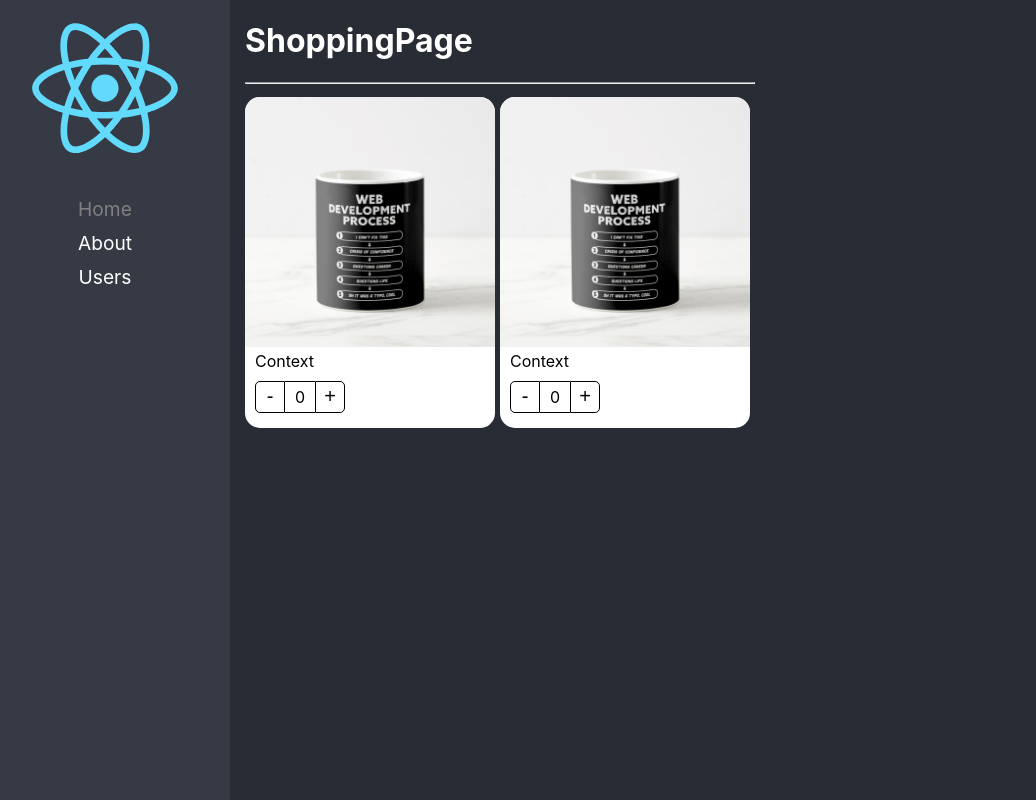
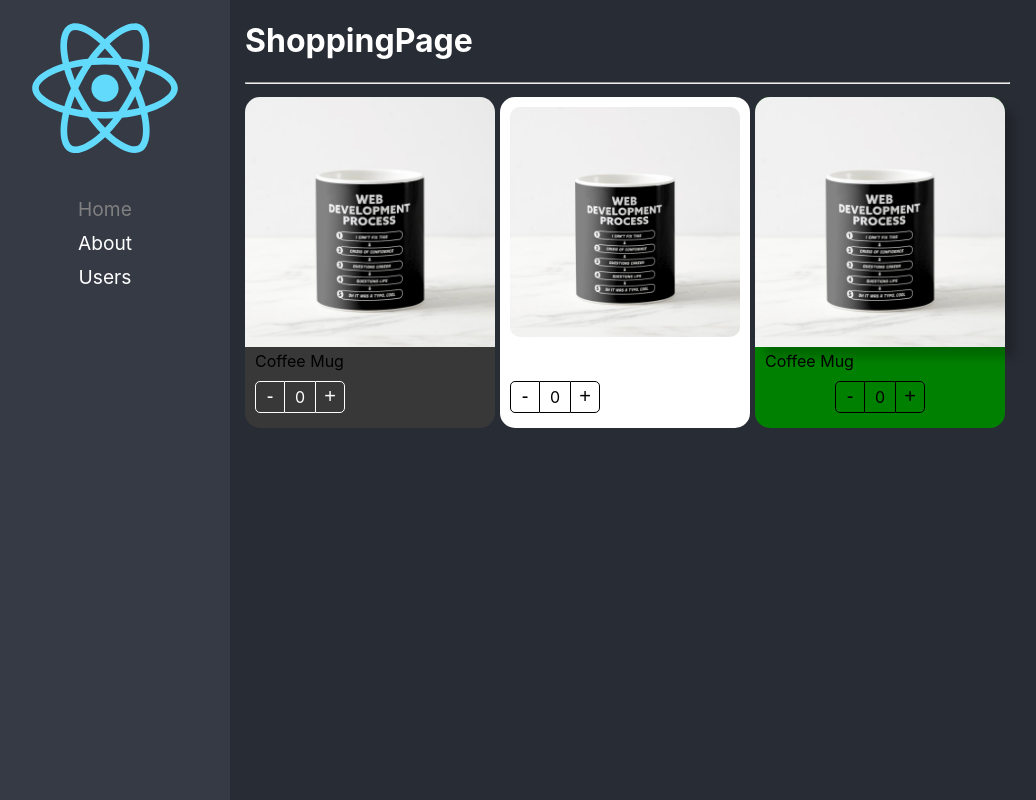
Before and after one commit to padimaster/react-adv-pro, a React (Create React App) app: page / in a window 1280 px wide. Shown: the whole page, without its empty margins (20-1056 px from the left). Built offline with nearby package versions, Linux system fonts and the light colour scheme.

Commit message:
Component extend styles implementation

```diff
--- a/src/component-patterns/components/ProductButtons.tsx
+++ b/src/component-patterns/components/ProductButtons.tsx
@@ -2,10 +2,15 @@ import styles from "../styles/styles.module.css";
 import { useContext } from "react";
 import { productContext } from "./ProductCard";
 
-export const ProductButtons = () => {
+export interface ProductButtonsProps {
+    className?: string;
+    style?: React.CSSProperties;
+}
+
+export const ProductButtons = ({ className, style }: ProductButtonsProps) => {
     const { counter, increaseBy } = useContext(productContext);
     return (
-        <div className={styles.buttonsContainer}>
+        <div className={`${styles.buttonsContainer} ${className}`} style={style}>
             <button
                 className={styles.buttonMinus}
                 onClick={() => increaseBy(-1)}
--- a/src/component-patterns/components/ProductCard.tsx
+++ b/src/component-patterns/components/ProductCard.tsx
@@ -1,18 +1,34 @@
 import styles from "../styles/styles.module.css";
 import { useProduct } from "../hooks/useProduct";
-import { createContext } from "react";
-import { ProductCardProps, ProductContextProps } from "../interfaces/Product.interfaces";
-
+import { createContext, } from "react";
+import {
+    ProductContextProps,
+    ProductProps,
+} from "../interfaces/Product.interfaces";
 
 export const productContext = createContext({} as ProductContextProps);
 const { Provider } = productContext;
 
-export const ProductCard = ({ children, product }: ProductCardProps) => {
+export interface ProductCardProps {
+    product: ProductProps;
+    children?: React.ReactElement | React.ReactElement[];
+    className?: string;
+    style?: React.CSSProperties;
+}
+
+export const ProductCard = ({
+    children,
+    product,
+    className,
+    style
+}: ProductCardProps) => {
     const { counter, increaseBy } = useProduct();
 
     return (
         <Provider value={{ counter, increaseBy, product }}>
-            <div className={styles.productCard}>{children}</div>
+            <div className={`${styles.productCard} ${className}`} style={style}>
+                {children}
+            </div>
         </Provider>
     );
 };
--- a/src/component-patterns/components/ProductImage.tsx
+++ b/src/component-patterns/components/ProductImage.tsx
@@ -3,8 +3,13 @@ import { productContext } from "./ProductCard";
 import noImage from "../assets/no-image.jpg";
 import styles from "../styles/styles.module.css";
 
+export interface ProductImageProps {
+    img?: string;
+    className?: string;
+    style?: React.CSSProperties;
+}
 
-export const ProductImage = ({ img = "" }) => {
+export const ProductImage = ({ img, className, style }: ProductImageProps) => {
     const { product } = useContext(productContext);
     let imgToShow: string;
 
@@ -17,6 +22,6 @@ export const ProductImage = ({ img = "" }) => {
     }
 
     return (
-        <img className={styles.productImg} src={imgToShow} alt="Coffee Mug" />
+        <img className={`${styles.productImg} ${className}`} src={imgToShow} alt="Coffee Mug" style={style}/>
     );
 };
--- a/src/component-patterns/components/ProductTitle.tsx
+++ b/src/component-patterns/components/ProductTitle.tsx
@@ -2,11 +2,17 @@ import styles from "../styles/styles.module.css";
 import { useContext } from "react";
 import { productContext } from "./ProductCard";
 
-export const ProductTitle = ({ title }: { title?: string }) => {
+export interface ProductTitleProps {
+    title?: string;
+    className?: string;
+    style?: React.CSSProperties;
+}
+
+export const ProductTitle = ({ title, className, style }: ProductTitleProps) => {
     const { product } = useContext(productContext);
 
     return (
-        <span className={styles.productDescription}>
+        <span className={`${styles.productDescription} ${className}`} style={style}>
             {title ? title : product.title}
         </span>
     );
--- a/src/component-patterns/pages/ShoppingPage.tsx
+++ b/src/component-patterns/pages/ShoppingPage.tsx
@@ -1,6 +1,5 @@
-import React from "react";
 import ProductCard, { ProductButtons, ProductImage, ProductTitle } from "../components";
-
+import '../styles/custom-styles.css';
 
 const product = {
     id: "1",
@@ -10,7 +9,7 @@ const product = {
 
 export const ShoppingPage = () => {
     return (
-        <div>
+        <div >
             <h1>ShoppingPage</h1>
             <hr />
             <div
@@ -26,16 +25,22 @@ export const ShoppingPage = () => {
                     <ProductCard.Buttons />
                 </ProductCard> */}
 
-                <ProductCard product={product}>
+                <ProductCard product={product} className="bg-dark">
                     <ProductImage />
-                    <ProductTitle title={"Context"} />
-                    <ProductButtons />
+                    <ProductTitle />
+                    <ProductButtons className="custom-buttons" />
                 </ProductCard>
 
                 <ProductCard product={product}>
-                    <ProductCard.Image />
-                    <ProductCard.Title title={"Context"} />
+                    <ProductCard.Image className="custom-image" />
+                    <ProductCard.Title className="text-white" />
                     <ProductCard.Buttons />
+                </ProductCard>
+
+                <ProductCard product={product} style={{ backgroundColor: "green" }}>
+                    <ProductCard.Image style={{ boxShadow: '10px 10px 10px rgba(0,0,0,0.2)' }} />
+                    <ProductCard.Title />
+                    <ProductCard.Buttons style={{ display: "flex", justifyContent: "center" }} />
                 </ProductCard>
             </div>
         </div>
--- /dev/null
+++ b/src/component-patterns/styles/custom-styles.css
@@ -0,0 +1,18 @@
+.bg-dark{
+    background-color: rgb(56, 56, 56);
+}
+
+.text-white{
+    color: white;
+}
+
+.custom-image{
+    border-radius: 20px;
+    padding: 10px;
+    width: calc(100% - 20px);
+}
+
+.custom-buttons button, .custom-buttons div{
+    color: white;
+    border-color: white;
+}
```
Also changed, not shown: src/component-patterns/interfaces/Product.interfaces.ts (+7 -9 lines).
